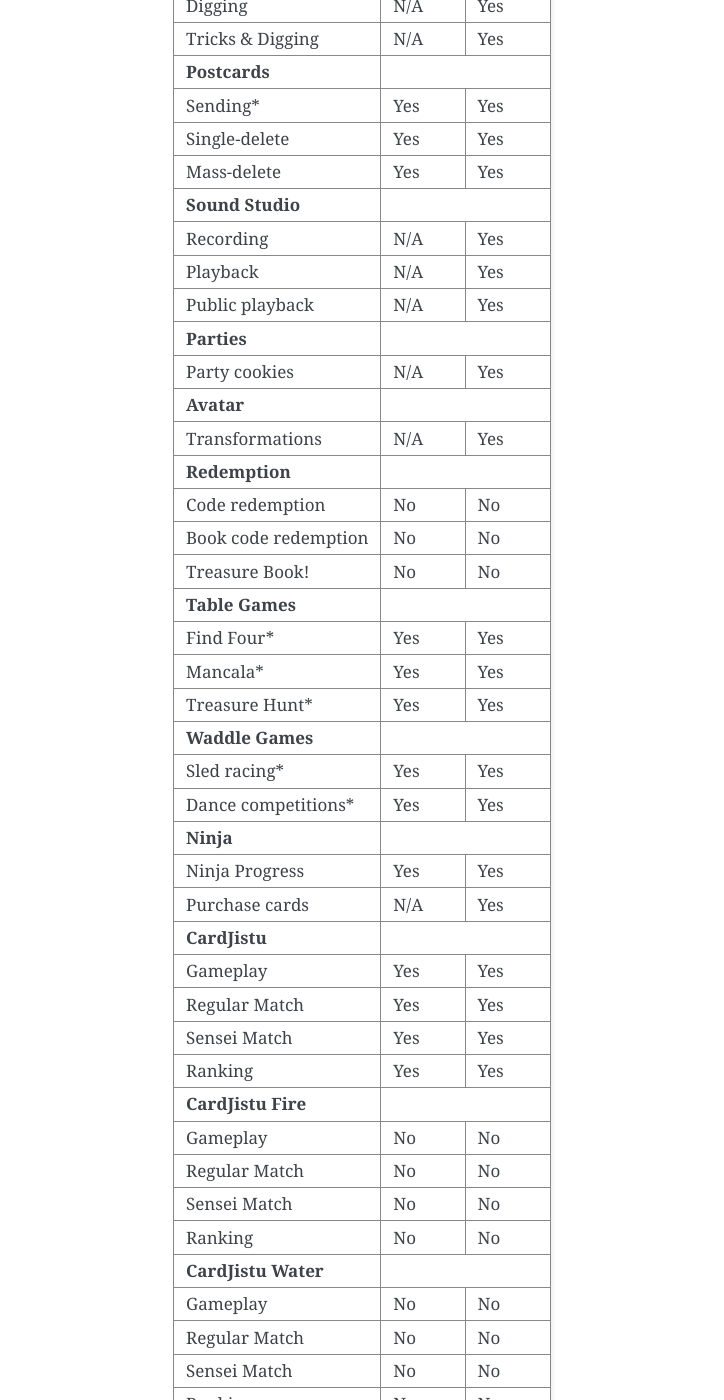
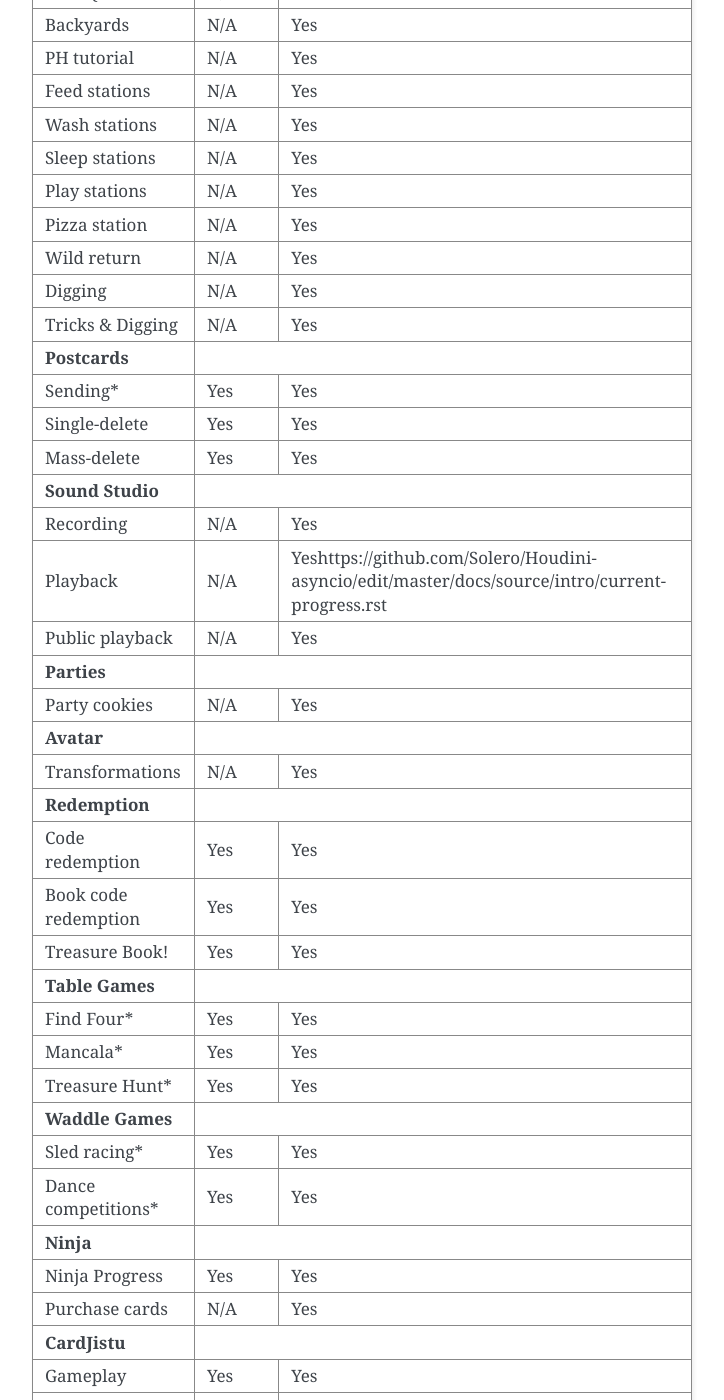
Before and after one commit to solero/houdini, a Sphinx documentation site: the page built from docs/source/intro/current-progress.rst, in a window 1280 px wide and 1400 px high, scrolled down 3250 px. Shown: the whole window, without its empty margins (388-1112 px from the left). Built offline with Sphinx 7.4.7, drawn with Linux system fonts in a browser that asks for light colours.

Commit message:
Update current-progress.rst
Redemption is complete for AS2 & AS3

```diff
--- a/docs/source/intro/current-progress.rst
+++ b/docs/source/intro/current-progress.rst
@@ -204,7 +204,7 @@
 -------------------- ------------------
 Recording            N/A      Yes
 -------------------- -------- ---------
-Playback             N/A      Yes
+Playback             N/A      Yeshttps://github.com/Solero/Houdini-asyncio/edit/master/docs/source/intro/current-progress.rst
 -------------------- -------- ---------
 Public playback      N/A      Yes
 -------------------- -------- ---------
@@ -218,11 +218,11 @@
 -------------------- -------- ---------
 **Redemption**
 -------------------- ------------------
-Code redemption      No       No
+Code redemption      Yes       Yes
 -------------------- -------- ---------
-Book code redemption No       No
+Book code redemption Yes       Yes
 -------------------- -------- ---------
-Treasure Book!       No       No
+Treasure Book!       Yes       Yes
 -------------------- -------- ---------
 **Table Games**
 -------------------- ------------------
```
